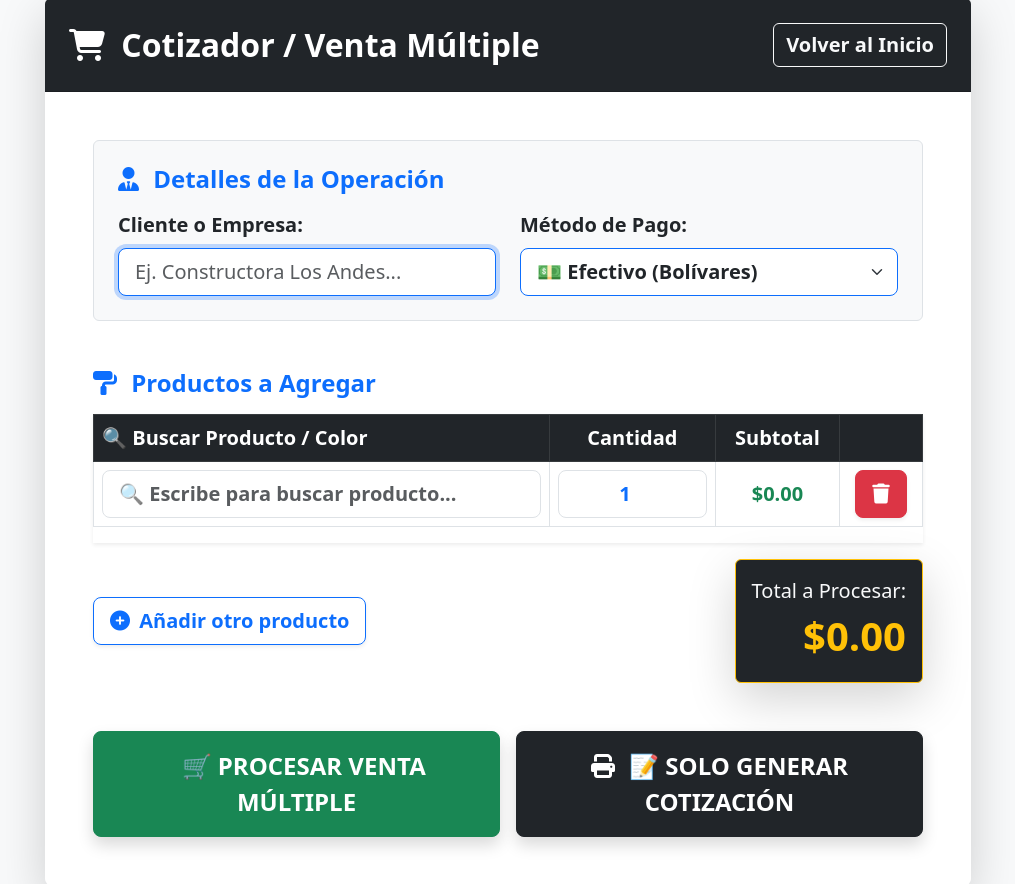
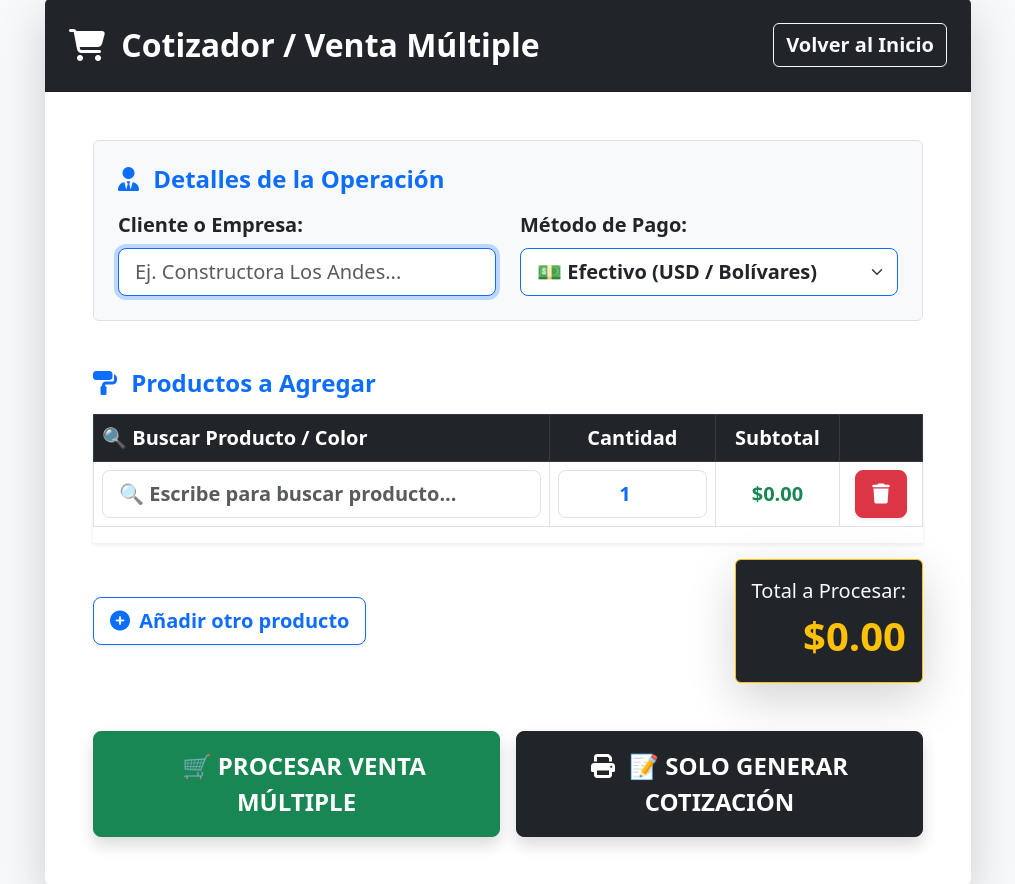
Before and after one commit to ventasrespondeya-cell/Control-de-Inventario---Pinturas-JAM, a Flask app: page /cotizar in a window 1280 px wide. Shown: the part 25-909 px from the top of the page, without its empty margins (132-1147 px from the left). Run offline with Flask 3, Linux system fonts and the light colour scheme; the visitor is signed in with stand-in values (Sample User, id 1); data that the repository does not hold is empty; parts of the project's set-up code (start-up, migrations or seed data) failed here and were passed over; some libraries are stand-ins or nearby versions.

Commit message:
Update cotizar.html

```diff
--- a/templates/cotizar.html
+++ b/templates/cotizar.html
@@ -28,18 +28,18 @@
                             <div class="col-md-6">
                                 <label class="form-label fw-bold fs-5">Método de Pago:</label>
                                 <select name="metodo_pago" class="form-select form-select-lg border-primary fw-bold" required>
-                                    <option value="Efectivo (Bs)">💵 Efectivo (Bolívares)</option>
-                                    <option value="Divisas (USD/EUR)">💵 Divisas (Efectivo USD/EUR)</option>
-                                    <option value="Punto de Venta">💳 Punto de Venta</option>
-                                    <option value="Pago Movil">📱 Pago Móvil</option>
+                                    <option value="Efectivo">💵 Efectivo (USD / Bolívares)</option>
+                                    <option value="Punto">💳 Punto de Venta</option>
+                                    <option value="Pago Móvil">📱 Pago Móvil</option>
                                     <option value="Transferencia">🏦 Transferencia Bancaria</option>
-                                    <option value="Binance">🟡 Binance (USDT)</option>
+                                    <option value="USDT">🟡 USDT / Binance</option>
+                                    <option value="Crédito">📋 Crédito / Fiado</option>
                                 </select>
                             </div>
                         </div>
                     </div>
 
-                    <!-- Lista de Productos Dinámica con Buscador Lupa -->
+                    <!-- Lista de Productos Dinámica -->
                     <h4 class="fw-bold mb-3 text-primary"><i class="fas fa-paint-roller me-2"></i> Productos a Agregar</h4>
                     <div class="table-responsive mb-3 shadow-sm">
                         <table class="table table-bordered align-middle bg-white" id="tabla-productos">
@@ -80,7 +80,7 @@
                         </div>
                     </div>
 
-                    <!-- BOTONES DE ACCIÓN: PROCESAR VENTA O IMPRIMIR COTIZACIÓN -->
+                    <!-- BOTONES DE ACCIÓN -->
                     <div class="row g-3">
                         <div class="col-md-6">
                             <button type="submit" name="accion" value="vender" class="btn btn-success btn-lg fw-bold py-3 fs-4 shadow w-100">
@@ -98,11 +98,10 @@
         </div>
     </div>
 
-    <!-- Script de búsqueda inteligente y cálculo dinámico -->
     <script>
         const catalogoProductos = [
             {% for p in productos %}
-            { id: "{{ p.id }}", texto: "{{ p.nombre }} - {{ p.color }} [{{ p.categoria }}] (${{ '%.2f'|format(p.precio) }})", precio: {{ p.precio }} },
+            { id: "{{ p.id }}", texto: "{{ p.nombre }} - {{ p.color }} [{{ p.categoria }}] (${{ '%.2f'|format(p.precio|float) }})", precio: {{ p.precio|float }} },
             {% endfor %}
         ];
 
```
